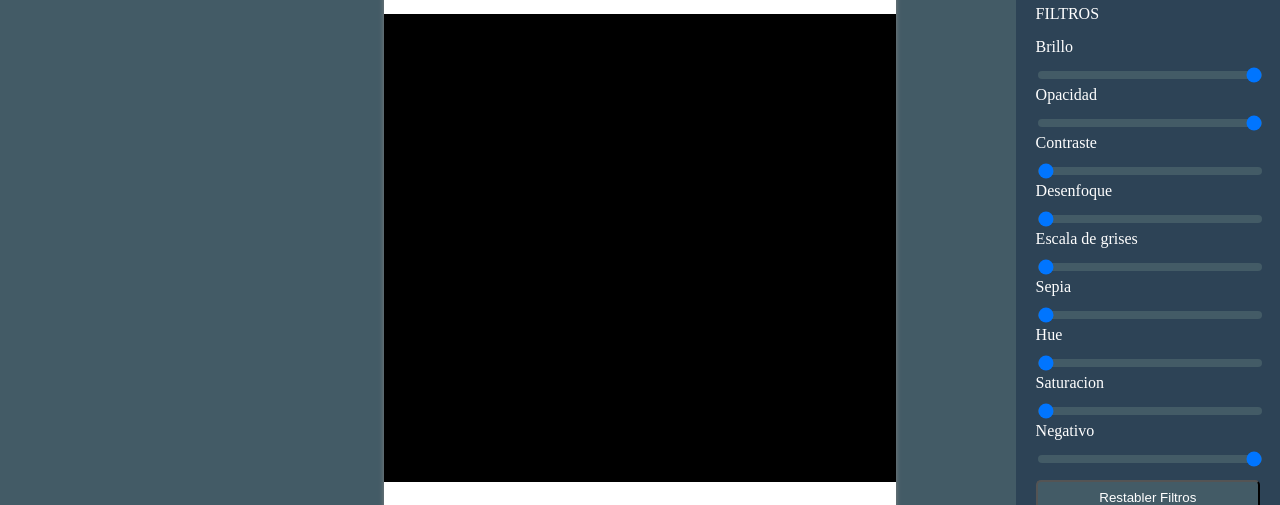
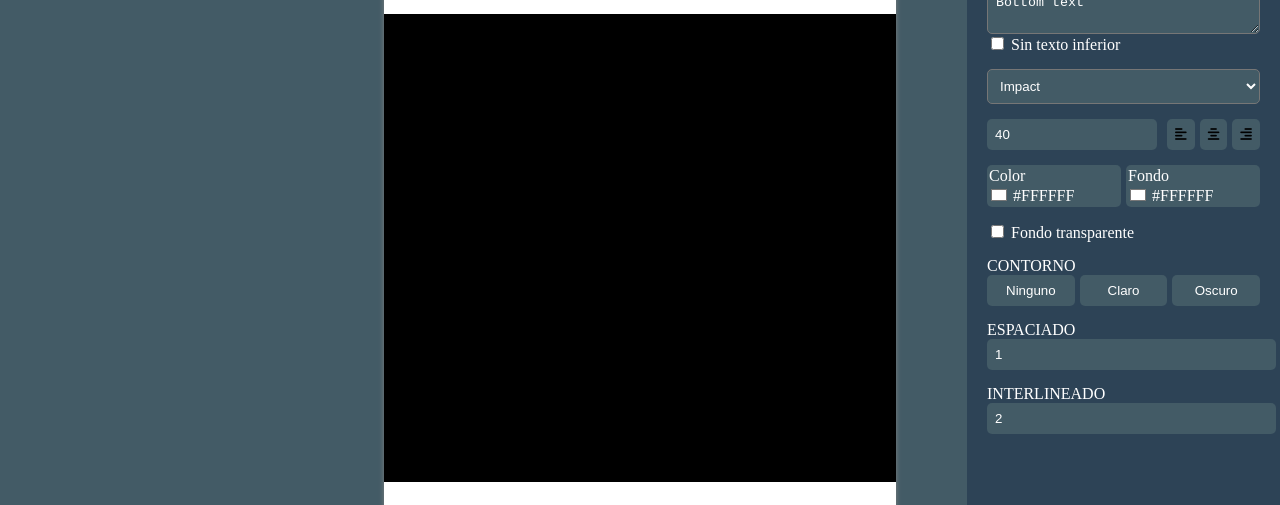
Before and after one commit to yuriecheverri/editor-de-memes, a plain HTML site: page index.html in a window 1280 px wide. Shown: the part 193-698 px from the top of the page. Drawn offline with Linux system fonts and the light colour scheme.

Commit message:
Panel de texto e inicio js

```diff
--- a/index.html
+++ b/index.html
@@ -23,15 +23,15 @@
         <h1>Generador de memes</h1>
         <nav class="header-nav">
             <ul class="header-nav-list">
-                <li class="header-nav-list-item">
+                <li onclick="clickNavImg()" class="header-nav-list-item">
                     <i class="fa-regular fa-file-image"></i>
                     Imagen
                 </li>
-                <li class="header-nav-list-item">
+                <li onclick="clickNavText()" class="header-nav-list-item">
                     <i class="fa-solid fa-font"></i>
                     Texto
                 </li>
-                <li class="header-nav-list-item">
+                <li onclick="clickNavChangeTheme()" class="header-nav-list-item">
                     <i class="fa-regular fa-lightbulb"></i>
                     Modo oscuro
                 </li>
@@ -43,26 +43,24 @@
             <div class="top-text">
                 TEXTO SUPERIOR
             </div>
-            <div class="image-meme">
-                IMAGEN
-            </div>
+            <div id="imageDiv" class="image-meme"></div>
             <div class="bottom-text">
                 TEXTO INFERIOR
             </div>
         </section>
     </main>
-    <aside class="aside">
+    <aside id="asideImg" class="aside">
         <h3 class="title-img">
             Imagen
         </h3>
         <div class="url-img">
             <label for="url">URL</label>
-            <input class="input-url" type="text" name="url" id="url">
+            <input class="input-url" type="text" name="url" id="url" oninput="loadImage()">
         </div>
         <label for="fondo">FONDO</label>
         <div class="wallpaper-img">
             <div class="input-color">
-                <input aria-label="Color de fondo de imagen" type="color" name="color" id="color"value="#FFFFFF">
+                <input aria-label="Color de fondo de imagen" type="color" name="color" id="color" value="#FFFFFF">
                 <span>#FFFFFF</span>
             </div>
             <div class="input-option">
@@ -116,8 +114,89 @@
         </div>
         <button class="button-img" type="button" id="button-img">Restabler Filtros</button>
     </aside>
+    <aside  id="asideText" class="aside">
+        <h3 class="title-img">
+            Texto
+        </h3>
+        <div class="url-img">
+            <label for="aside-top-text">SUPERIOR</label>
+            <textarea  class="input-option" name="aside-top-text" id="aside-top-text" cols="30" rows="2">Top text</textarea>
+            <div>
+                <input type="checkbox" name="checkbox-top-text" id="checkbox-top-text">
+                <span>Sin texto Superior</span>
+            </div>
+            <br>
+            <label for="aside-top-text">INFERIOR</label>
+            <textarea  class="input-option" name="aside-botton-text" id="aside-botton-text" cols="30" rows="2">Bottom text</textarea>
+            <div>
+                <input type="checkbox" name="checkbox-botton-text" id="checkbox-botton-text">
+                <span>Sin texto inferior</span>
+            </div>
+        </div>
+        <select  class="input-option" name="fuente-option" id="fuente-option">
+            <option value="Arial">Arial</option>
+            <option value="Arial Black">Arial Black</option>
+            <option value="American Typewriter">American Typewriter</option>
+            <option value="Andale Mono">Andale Mono</option>
+            <option value="Comic Sans MS">Comic Sans MS</option>
+            <option value="Helvetica">Helvetica</option>
+            <option value="Impact" selected="">Impact</option>
+            <option value="Verdana">Verdana</option>
+            <option value="Times New Roman">Times New Roman</option>
+        </select>
+        <div class="container_text-align">
+            <input class="input-option button_style-defauld" type="number" name="letter-fontsize" id="letter-fontsize" min="16" max="60" value="40">
+            <div class="container_flex">
+                <button class="button-text-align button_style-defauld">
+                    <i class="fa-solid fa-align-left"></i>
+                </button>
+                <button class="button-text-align button_style-defauld">
+                    <i class="fa-solid fa-align-center"></i>
+                </button>
+                <button class="button-text-align button_style-defauld">
+                    <i class="fa-solid fa-align-right"></i>
+                </button>
+            </div>
+        </div>
+        <div class="container_flex">
+            <div class="text_input-color">
+                <label for="Color">Color</label>
+                <div>
+                    <input aria-label="Color de fondo de imagen" type="color" name="color" id="color" value="#FFFFFF">
+                    <span>#FFFFFF</span>
+                </div>
+            </div>
+            <div class="text_input-color">
+                <label for="fondo">Fondo</label>
+                <div>
+                    <input aria-label="Color de fondo de imagen" type="color" name="color" id="color" value="#FFFFFF">
+                    <span>#FFFFFF</span>
+                </div>
+            </div>
+        </div>
+        <div>
+            <input type="checkbox" name="checkbox-botton-text" id="checkbox-botton-text">
+            <span>Fondo transparente</span>
+        </div>
+        <div class="container-contourning">
+            <label for="aside-top-text">CONTORNO</label>
+            <div class="container_flex">
+                <button class="text-contourning">Ninguno</button>
+                <button class="text-contourning">Claro</button>
+                <button class="text-contourning">Oscuro</button>
+            </div>
+        </div>
+        <div>
+            <label for="ESPACIADO">ESPACIADO</label>
+            <input class="input-option button_style-defauld" type="number" name="letter-spacing" id="letter-spacing" min="1" max="10" value="1">
+        </div>
+        <div>
+            <label for="INTERLINEADO">INTERLINEADO</label>
+            <input class="input-option button_style-defauld" type="number" name="letter-lineHeight" id="letter-lineHeight" min="1" max="10" value="2">
+        </div>
+    </aside>
 
-    <script type="javascript" src="scrpt.js"></script>
+    <script src="./script.js"></script>
 </body>
 
 </html>
--- /dev/null
+++ b/script.js
@@ -0,0 +1,26 @@
+function clickNavImg() {
+    const asideText = document.getElementById('asideText');
+    const asideImg = document.getElementById('asideImg');
+    asideImg.style.display = 'inline-flex';
+    asideText.style.display = 'none';
+}
+
+function clickNavText() {
+    const asideText = document.getElementById('asideText');
+    const asideImg = document.getElementById('asideImg');
+    asideImg.style.display = 'none';
+    asideText.style.display = 'inline-flex';
+}
+
+function clickNavChangeTheme() {
+    console.log("Cargar tema oscuro");
+}
+
+function loadImage(){
+    const url = document.getElementById('url').value;
+    const image = new Image();
+    image.src = url;
+    const imageDiv = document.getElementById('imageDiv');
+    imageDiv.innerHTML = '';
+    imageDiv.appendChild(image);
+}
--- a/style.css
+++ b/style.css
@@ -81,6 +81,7 @@ body {
     flex-direction: column;
     gap: 15px;
     overflow: scroll;
+    color: white;
 }
 
 .title-img {
@@ -91,7 +92,6 @@ body {
 .url-img {
     display: flex;
     flex-direction: column;
-
 }
 
 .input-url {
@@ -126,6 +126,7 @@ body {
     background-color: #435B66;
     padding: 8px;
     border-radius: 5px;
+    color: white;
 }
 
 .input-color input {
@@ -166,3 +167,60 @@ input[type='range'] {
     border-radius: 5px;
     color: white;
 }
+
+.container_text-align{
+    display: flex;
+    justify-content: space-between;
+    align-items: center;
+    gap: 10px;
+}
+
+.button-text-align{
+    background-color: #435B66;
+    padding: 8px;
+    border-radius: 5px;
+}
+
+
+.text_input-color {
+    display: flex;
+    justify-content: center;
+    align-items: flex-start;
+    flex-direction: column;
+    background-color: #435B66;
+    padding: 2px;
+    border-radius: 5px;
+    width: 100%;
+}
+
+.text_input-color input{
+    border-radius: 50px;
+    padding: 0px;
+    margin: 0px;
+    overflow: hidden;
+    border: none;
+    background: transparent;
+    width: 20px;
+    height: 20px;
+}
+
+.text-contourning{
+    width: 100%;
+    background-color: #435B66;
+    padding: 8px;
+    border-radius: 5px;
+    color: white;
+    border: none;
+}
+
+.container_flex{
+    display: flex;
+    justify-content: center;
+    align-items: center;
+    gap: 5px;
+}
+
+.button_style-defauld{
+    border: none;
+    width: 100%;
+}
```
Also changed, not shown: scrpt.js (deleted).
